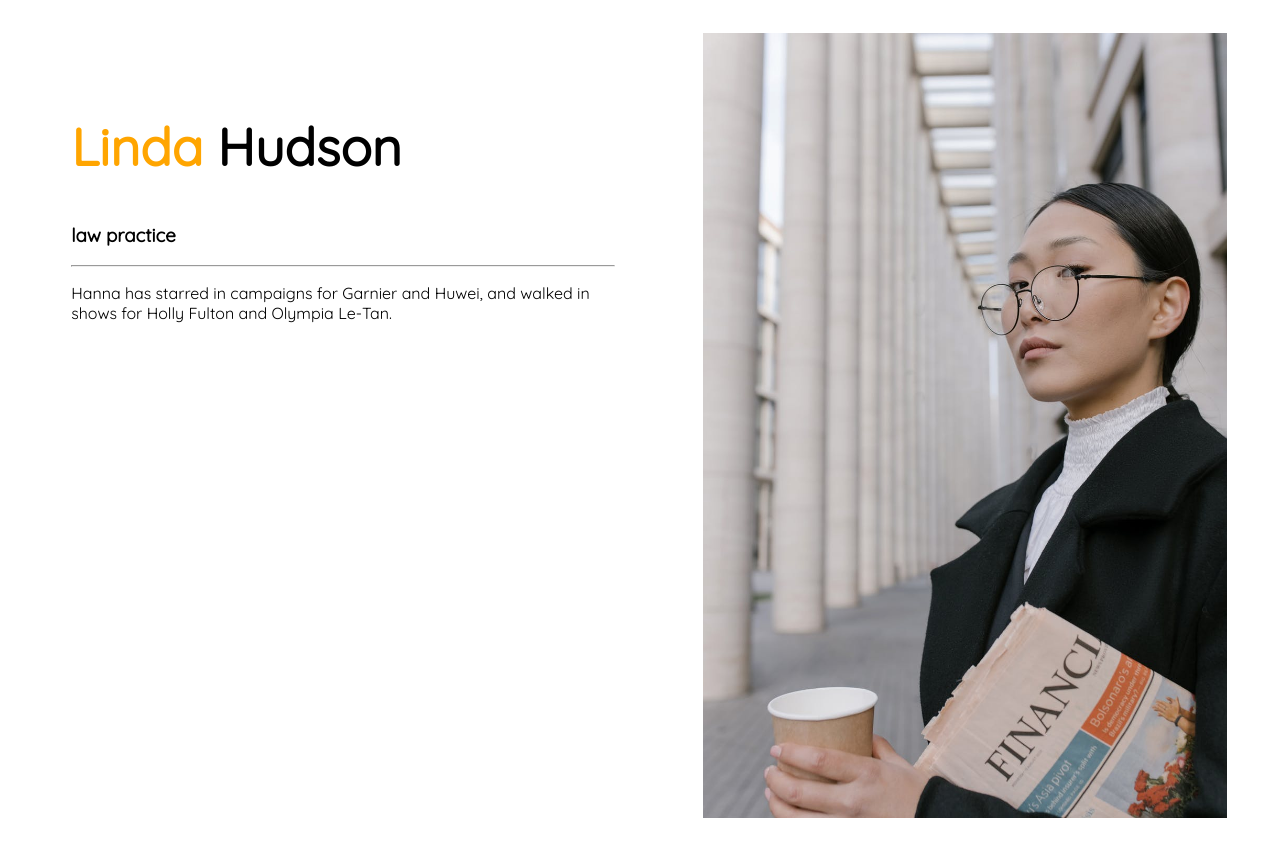
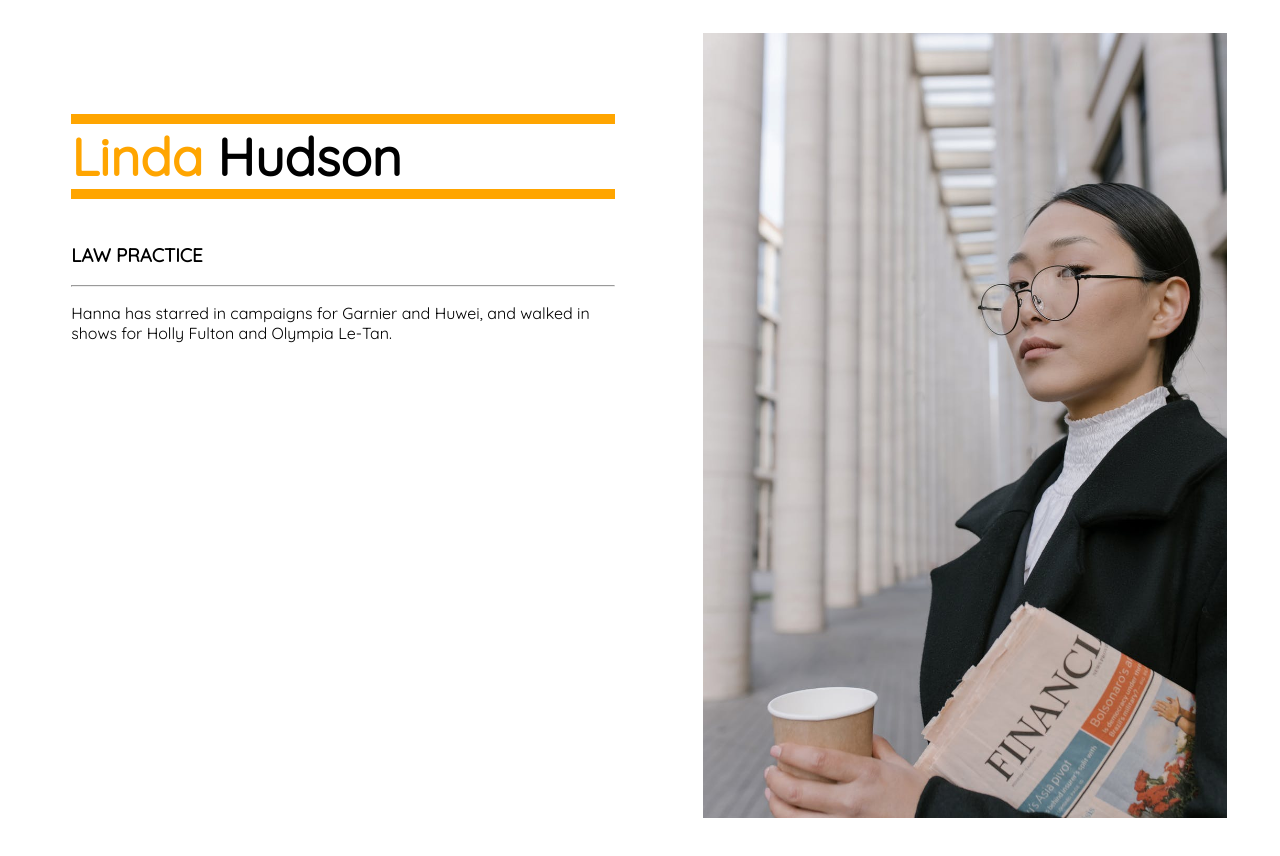
Before and after one commit to mohammadibrahim11/developer-lawyer-s-portfolio, a plain HTML site: page index.html in a window 1280 px wide. Drawn offline with Linux system fonts and the light colour scheme.

Commit message:
h1 style added

```diff
--- a/style.css
+++ b/style.css
@@ -7,6 +7,9 @@ font-family: 'Quicksand', sans-serif;
 h1{
     font-size: 52px;
     text-transform: capitalize;
+    border-top: 10px solid orange;
+    border-bottom: 10px solid orange;
+
 
 }
 
@@ -33,3 +36,7 @@ img{
     width: 50%;
     padding: 2%;
 }
+h3{
+    text-transform: uppercase;
+    tex
+}
```
